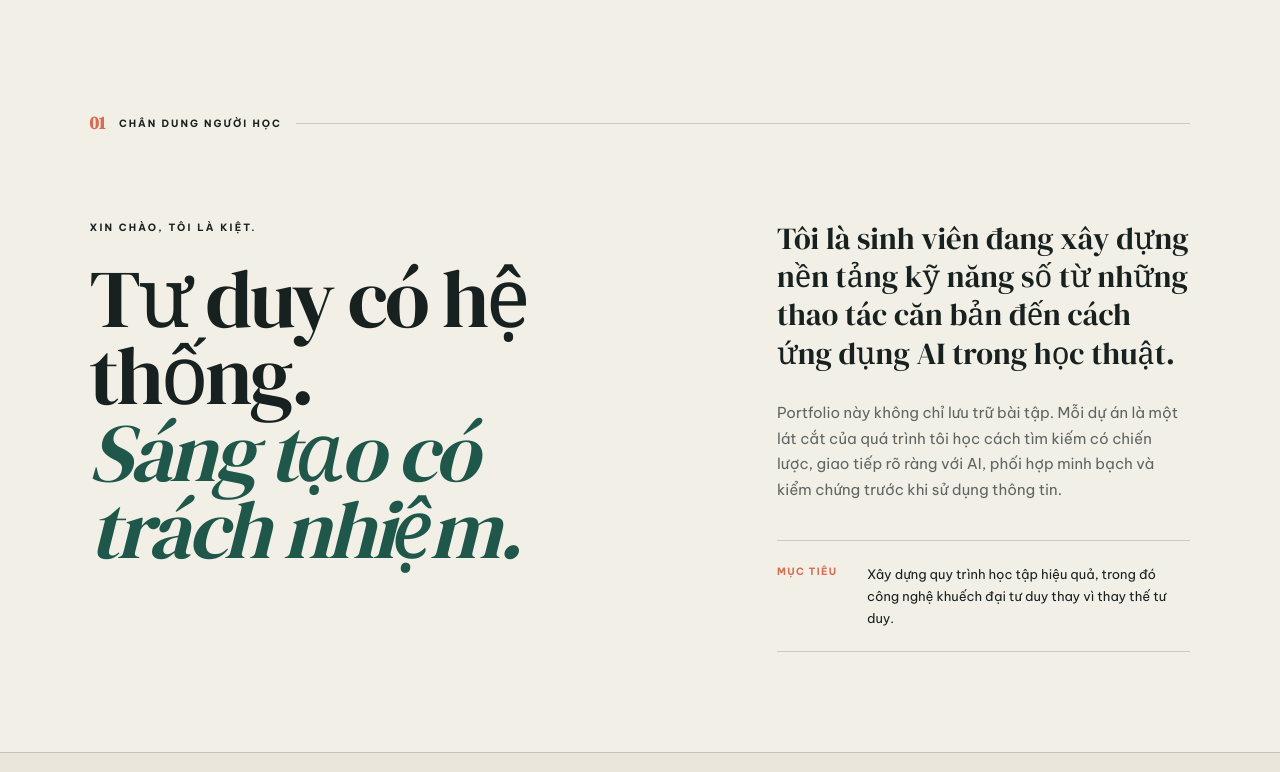
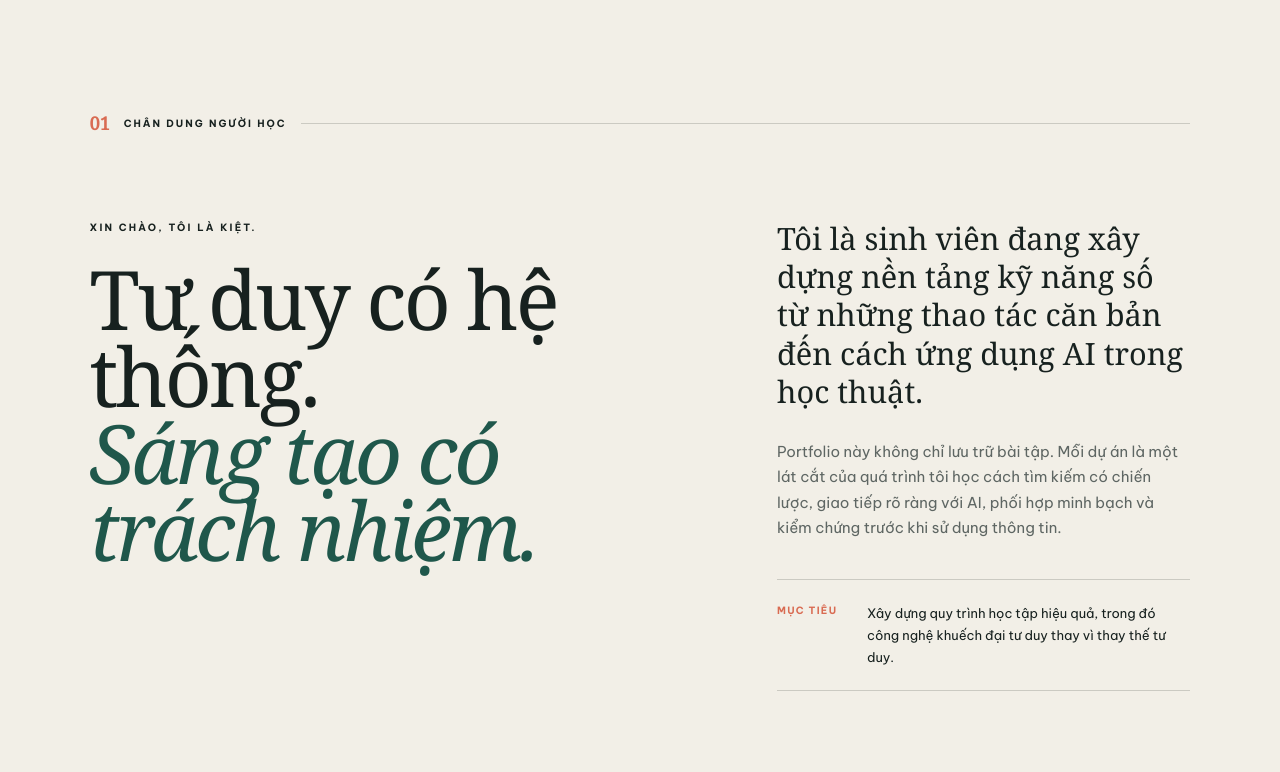
Before and after one commit to kietlai0806/portfolio, a plain HTML site: page index.html in a window 1280 px wide. Shown: the part 802-1574 px from the top of the page. Drawn offline with Linux system fonts and the light colour scheme.

Commit message:
Fix Vietnamese typography with self-hosted fonts

```diff
--- a/index.html
+++ b/index.html
@@ -6,9 +6,6 @@
   <meta name="description" content="Portfolio kỹ năng số của Lại Tuấn Kiệt - tổng hợp sáu dự án về quản lý dữ liệu, tìm kiếm, prompt, hợp tác và AI có trách nhiệm.">
   <meta name="theme-color" content="#153c35">
   <title>Lại Tuấn Kiệt | Digital Portfolio</title>
-  <link rel="preconnect" href="https://fonts.googleapis.com">
-  <link rel="preconnect" href="https://fonts.gstatic.com" crossorigin>
-  <link href="https://fonts.googleapis.com/css2?family=Be+Vietnam+Pro:wght@400;500;600;700&family=DM+Serif+Display&display=swap" rel="stylesheet">
   <link rel="stylesheet" href="styles.css">
 </head>
 <body>
--- a/styles.css
+++ b/styles.css
@@ -1,3 +1,94 @@
+@font-face {
+  font-family: "Be Vietnam Pro Local";
+  src: url("assets/fonts/bvp-400-vi.woff2") format("woff2");
+  font-style: normal;
+  font-weight: 400;
+  font-display: swap;
+  unicode-range: U+0102-0103, U+0110-0111, U+0128-0129, U+0168-0169, U+01A0-01A1, U+01AF-01B0, U+0300-0301, U+0303-0304, U+0308-0309, U+0323, U+0329, U+1EA0-1EF9, U+20AB;
+}
+@font-face {
+  font-family: "Be Vietnam Pro Local";
+  src: url("assets/fonts/bvp-400-latin.woff2") format("woff2");
+  font-style: normal;
+  font-weight: 400;
+  font-display: swap;
+}
+@font-face {
+  font-family: "Be Vietnam Pro Local";
+  src: url("assets/fonts/bvp-500-vi.woff2") format("woff2");
+  font-style: normal;
+  font-weight: 500;
+  font-display: swap;
+  unicode-range: U+0102-0103, U+0110-0111, U+0128-0129, U+0168-0169, U+01A0-01A1, U+01AF-01B0, U+0300-0301, U+0303-0304, U+0308-0309, U+0323, U+0329, U+1EA0-1EF9, U+20AB;
+}
+@font-face {
+  font-family: "Be Vietnam Pro Local";
+  src: url("assets/fonts/bvp-500-latin.woff2") format("woff2");
+  font-style: normal;
+  font-weight: 500;
+  font-display: swap;
+}
+@font-face {
+  font-family: "Be Vietnam Pro Local";
+  src: url("assets/fonts/bvp-600-vi.woff2") format("woff2");
+  font-style: normal;
+  font-weight: 600;
+  font-display: swap;
+  unicode-range: U+0102-0103, U+0110-0111, U+0128-0129, U+0168-0169, U+01A0-01A1, U+01AF-01B0, U+0300-0301, U+0303-0304, U+0308-0309, U+0323, U+0329, U+1EA0-1EF9, U+20AB;
+}
+@font-face {
+  font-family: "Be Vietnam Pro Local";
+  src: url("assets/fonts/bvp-600-latin.woff2") format("woff2");
+  font-style: normal;
+  font-weight: 600;
+  font-display: swap;
+}
+@font-face {
+  font-family: "Be Vietnam Pro Local";
+  src: url("assets/fonts/bvp-700-vi.woff2") format("woff2");
+  font-style: normal;
+  font-weight: 700;
+  font-display: swap;
+  unicode-range: U+0102-0103, U+0110-0111, U+0128-0129, U+0168-0169, U+01A0-01A1, U+01AF-01B0, U+0300-0301, U+0303-0304, U+0308-0309, U+0323, U+0329, U+1EA0-1EF9, U+20AB;
+}
+@font-face {
+  font-family: "Be Vietnam Pro Local";
+  src: url("assets/fonts/bvp-700-latin.woff2") format("woff2");
+  font-style: normal;
+  font-weight: 700;
+  font-display: swap;
+}
+@font-face {
+  font-family: "Noto Serif Local";
+  src: url("assets/fonts/noto-serif-400-vi.woff2") format("woff2");
+  font-style: normal;
+  font-weight: 400;
+  font-display: swap;
+  unicode-range: U+0102-0103, U+0110-0111, U+0128-0129, U+0168-0169, U+01A0-01A1, U+01AF-01B0, U+0300-0301, U+0303-0304, U+0308-0309, U+0323, U+0329, U+1EA0-1EF9, U+20AB;
+}
+@font-face {
+  font-family: "Noto Serif Local";
+  src: url("assets/fonts/noto-serif-400-latin.woff2") format("woff2");
+  font-style: normal;
+  font-weight: 400;
+  font-display: swap;
+}
+@font-face {
+  font-family: "Noto Serif Local";
+  src: url("assets/fonts/noto-serif-400-italic-vi.woff2") format("woff2");
+  font-style: italic;
+  font-weight: 400;
+  font-display: swap;
+  unicode-range: U+0102-0103, U+0110-0111, U+0128-0129, U+0168-0169, U+01A0-01A1, U+01AF-01B0, U+0300-0301, U+0303-0304, U+0308-0309, U+0323, U+0329, U+1EA0-1EF9, U+20AB;
+}
+@font-face {
+  font-family: "Noto Serif Local";
+  src: url("assets/fonts/noto-serif-400-italic-latin.woff2") format("woff2");
+  font-style: italic;
+  font-weight: 400;
+  font-display: swap;
+}
+
 :root {
   --ink: #17211f;
   --green: #153c35;
@@ -8,8 +99,8 @@
   --yellow: #e9b949;
   --coral: #d96b52;
   --line: rgba(23, 33, 31, .18);
-  --serif: "DM Serif Display", Georgia, serif;
-  --sans: "Be Vietnam Pro", Arial, sans-serif;
+  --serif: "Noto Serif Local", Georgia, serif;
+  --sans: "Be Vietnam Pro Local", Arial, sans-serif;
 }
 
 * { box-sizing: border-box; }
@@ -315,9 +406,10 @@ footer a { font-size: 9px; border-bottom: 1px solid rgba(255,255,255,.3); }
   .hero { min-height: 760px; padding: 130px 24px 80px; display: block; }
   .hero::before { min-width: 300px; min-height: 300px; right: -170px; top: 65%; }
   .hero::after { min-width: 220px; min-height: 220px; right: -130px; top: 65%; }
-  .hero h1 { font-size: clamp(48px, 14vw, 66px); }
+  .hero h1 { font-size: clamp(44px, 12.2vw, 58px); }
   .hero-lead, .hero-actions { margin-left: 0; }
-  .hero-lead { font-size: 14px; }
+  .hero-content { width: 100%; min-width: 0; }
+  .hero-lead { width: 100%; max-width: 100%; font-size: 13px; overflow-wrap: break-word; }
   .hero-side { display: none; }
   .scroll-cue { display: none; }
   .section, .project { padding: 80px 24px; }
```
Also changed, not shown: assets/fonts/bvp-400-latin.woff2 (added), assets/fonts/bvp-400-vi.woff2 (added), assets/fonts/bvp-500-latin.woff2 (added), assets/fonts/bvp-500-vi.woff2 (added), assets/fonts/bvp-600-latin.woff2 (added), assets/fonts/bvp-600-vi.woff2 (added), assets/fonts/bvp-700-latin.woff2 (added), assets/fonts/bvp-700-vi.woff2 (added), assets/fonts/noto-serif-400-italic-latin.woff2 (added), assets/fonts/noto-serif-400-italic-vi.woff2 (added), assets/fonts/noto-serif-400-latin.woff2 (added), assets/fonts/noto-serif-400-vi.woff2 (added).
